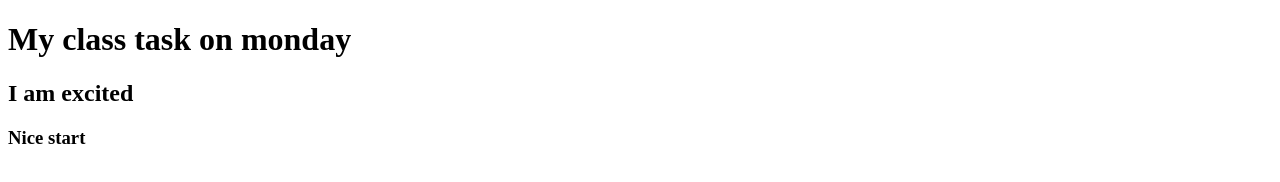
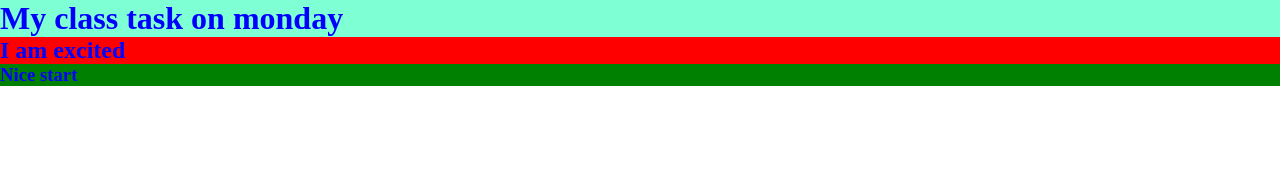
Before and after one commit to abolarinwachristianah2024-code/Class_task, a website: page index.html in a window 1280 px wide. Drawn offline with Linux system fonts and the light colour scheme.

Commit message:
My class task

```diff
--- /dev/null
+++ b/index.css
@@ -0,0 +1,16 @@
+*{
+    margin: 0;
+    padding: 0;
+}
+h1{
+    color:blue;
+    background-color: aquamarine;
+}
+h2{
+    color:blue;
+    background-color: red;
+}
+h3{
+    color:blue;
+    background-color:green;
+}
--- a/index.html
+++ b/index.html
@@ -4,6 +4,7 @@
     <meta charset="UTF-8">
     <meta name="viewport" content="width=device-width, initial-scale=1.0">
     <title>Document</title>
+    <link rel="stylesheet" href="index.css">
 </head>
 <body>
     <h1>My class task on monday</h1>
```
